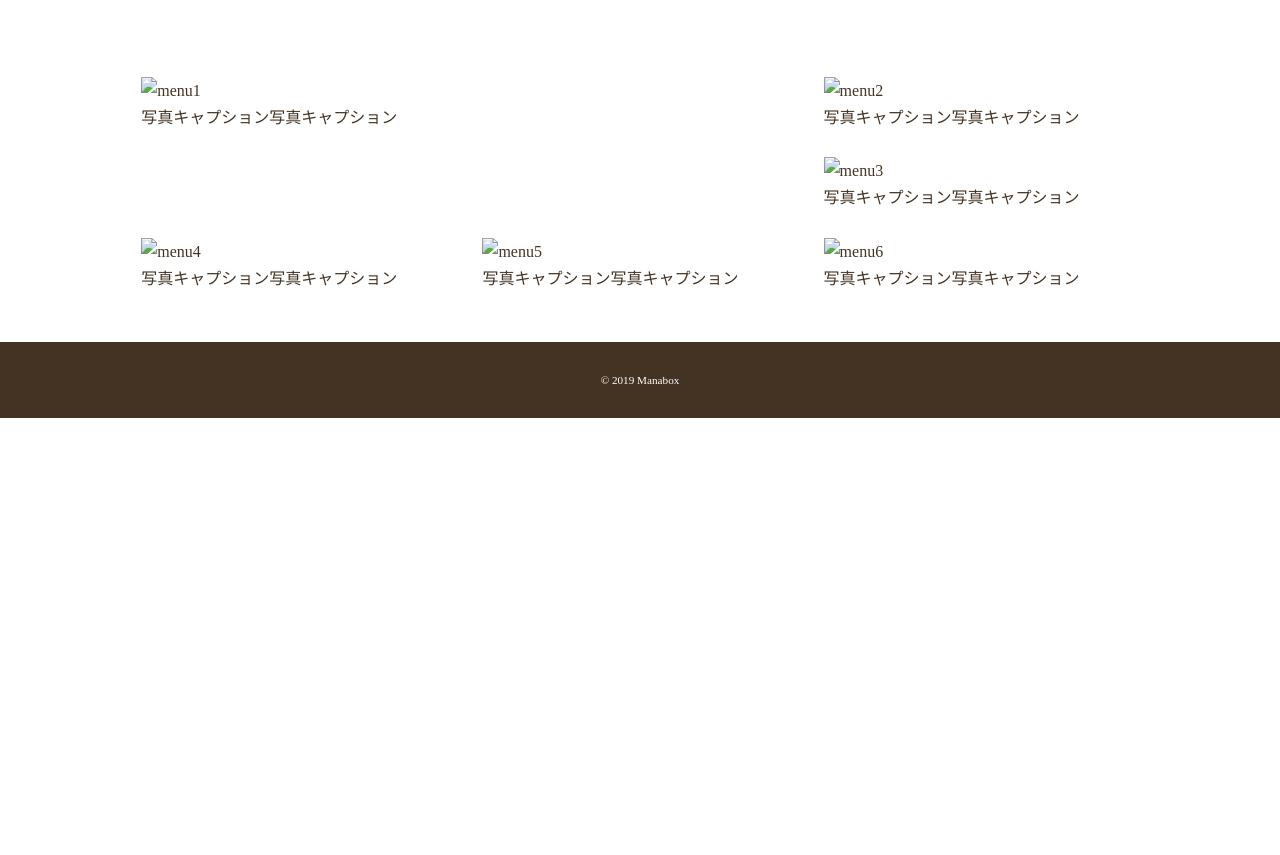
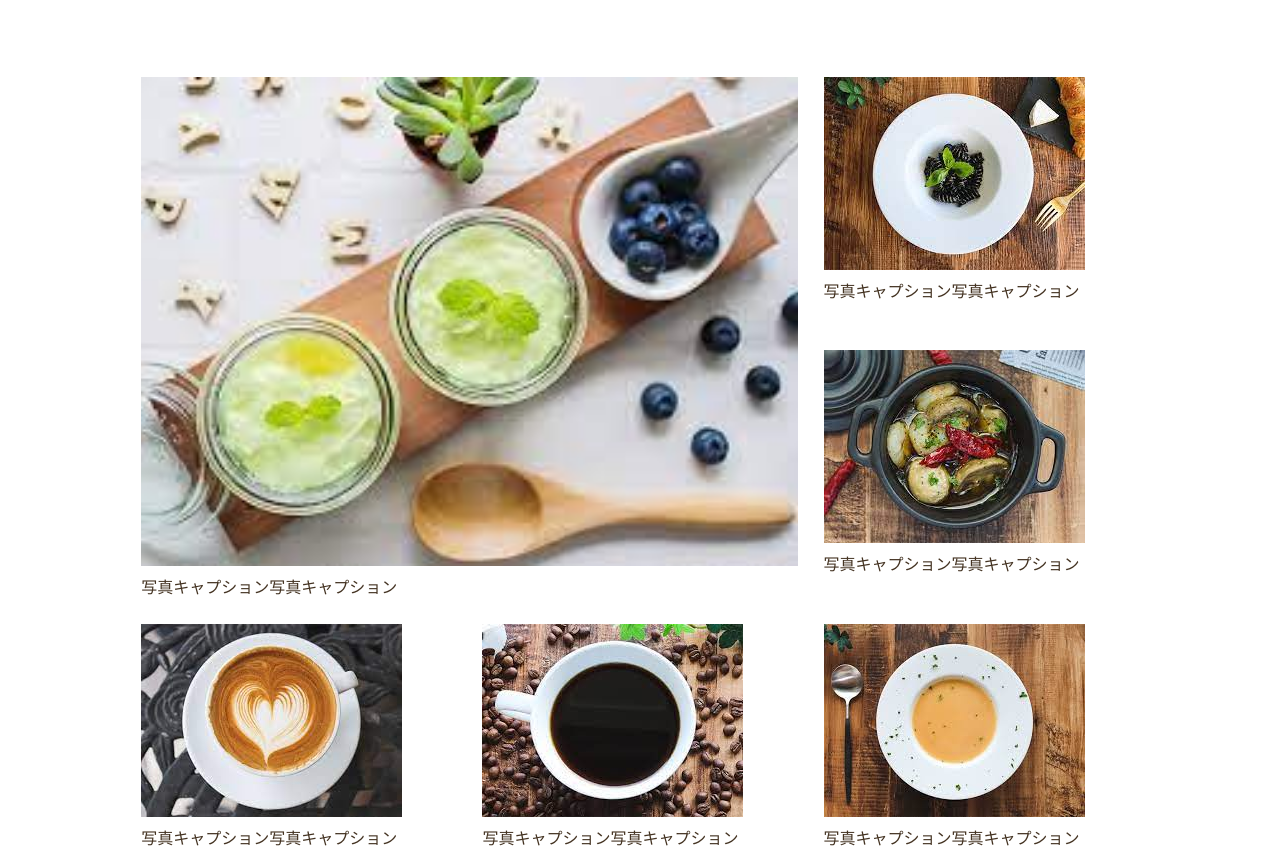
Before and after one commit to umeQ07/rakus, a plain HTML site: page menu.html in a window 1280 px wide. Shown: the part 800-1655 px from the top of the page. Before the commit the page ends 1218 px from the top, so only its background shows below. Drawn offline with Linux system fonts and the light colour scheme; some packages are replaced by stand-ins of ours; files whose address does not match are found by name.

Commit message:
Update menu.html

```diff
--- a/menu.html
+++ b/menu.html
@@ -12,13 +12,13 @@
     <link rel="preconnect" href="https://fonts.gstatic.com" crossorigin>
     <link href="https://fonts.googleapis.com/css2?family=Philosopher&display=swap" rel="stylesheet">
     <link href="style.css" rel="stylesheet">
-    <link rel="icon" href="images/ume.jpg">
+    <link rel="icon" href="ume.jpg">
 </head>
 
 <body>
     <div id="menu" class="big-bg">
         <header class="page-header wrapper">
-            <h1><a href="index.html"><img class="logo" src="C:\Users\hsp97\workspace\WCBCafe\images\cafelogo.png"
+            <h1><a href="index.html"><img class="logo" src="cafelogo.png"
                         alt="WCBカフェホーム"></a></h1>
             <nav>
                 <ul class="main-nav">
@@ -39,27 +39,27 @@
     </div><!--/#menu-->
     <div class="wrapper grid">
         <div class="item big-box">
-            <img src="images/menu1.jpg" width="580px" height="450px" alt="menu1">
+            <img src="menu1.jpg" width="580px" height="450px" alt="menu1">
             <p>写真キャプション写真キャプション</p>
         </div>
         <div class="item">
-            <img src="images/menu2.jpg" alt="menu2">
+            <img src="menu2.jpg" alt="menu2">
             <p>写真キャプション写真キャプション</p>
         </div>
         <div class="item">
-            <img src="images/menu3.jpg" alt="menu3">
+            <img src="menu3.jpg" alt="menu3">
             <p>写真キャプション写真キャプション</p>
         </div>
         <div class="item">
-            <img src="images/menu4.jpg" alt="menu4">
+            <img src="menu4.jpg" alt="menu4">
             <p>写真キャプション写真キャプション</p>
         </div>
         <div class="item">
-            <img src="images/menu5.jpg" alt="menu5">
+            <img src="menu5.jpg" alt="menu5">
             <p>写真キャプション写真キャプション</p>
         </div>
         <div class="item">
-            <img src="images/menu6.jpg" alt="menu6">
+            <img src="menu6.jpg" alt="menu6">
             <p>写真キャプション写真キャプション</p>
         </div>
     </div><!--/.grid-->
```
